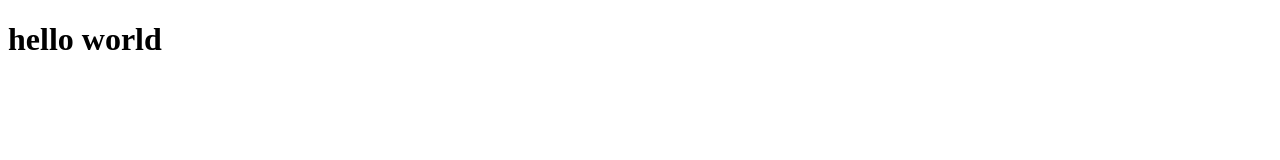
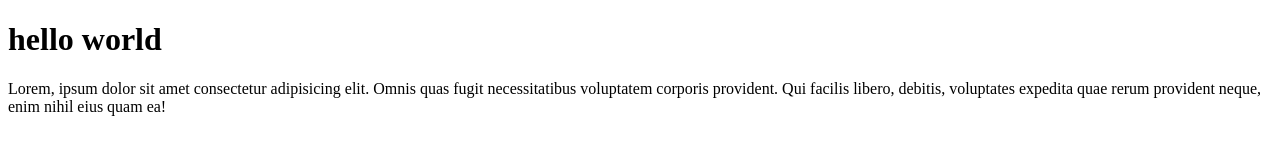
Before and after one commit to Mahbuba-islam/practice-github-collabaration, a plain HTML site: page index.html in a window 1280 px wide. Drawn offline with Linux system fonts and the light colour scheme.

Commit message:
paragraph added

```diff
--- a/index.html
+++ b/index.html
@@ -8,5 +8,6 @@
 </head>
 <body>
     <h1>hello world</h1>
+    <p>Lorem, ipsum dolor sit amet consectetur adipisicing elit. Omnis quas fugit necessitatibus voluptatem corporis provident. Qui facilis libero, debitis, voluptates expedita quae rerum provident neque, enim nihil eius quam ea!</p>
 </body>
 </html>
```
Also changed, not shown: 1 other file.
